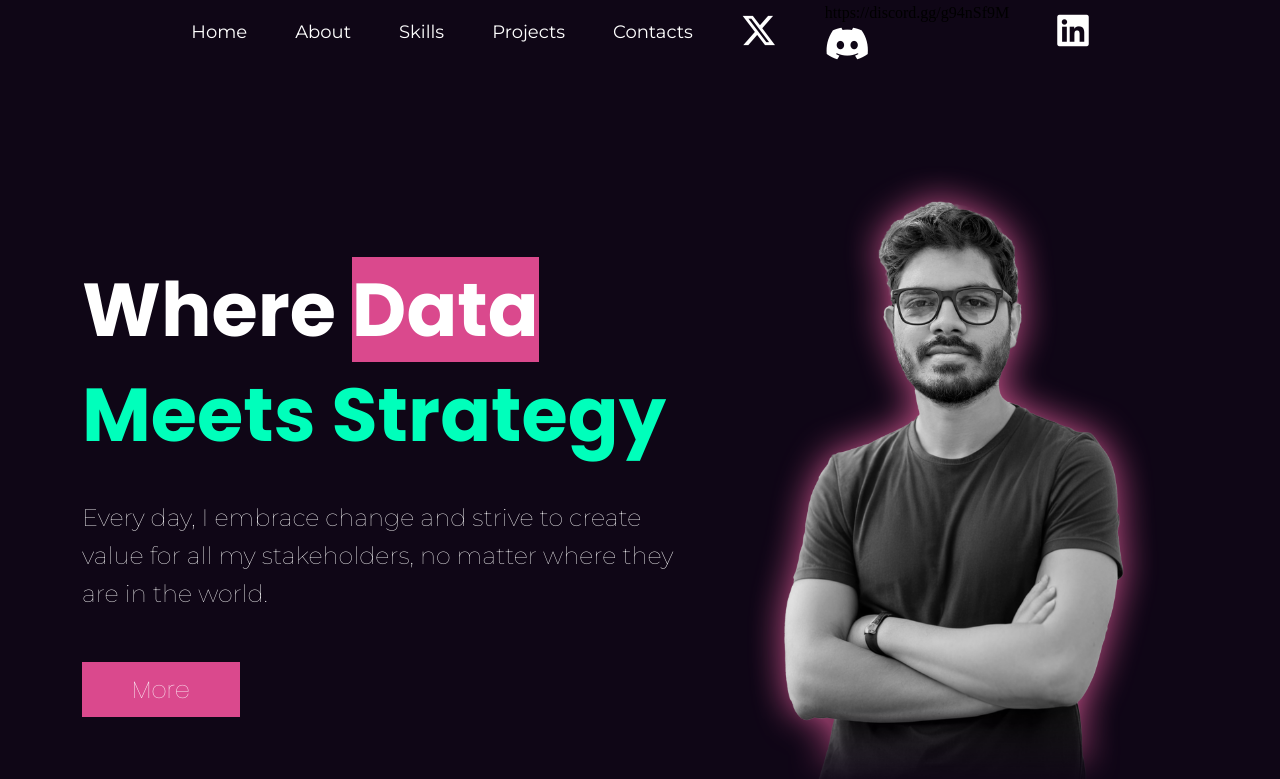
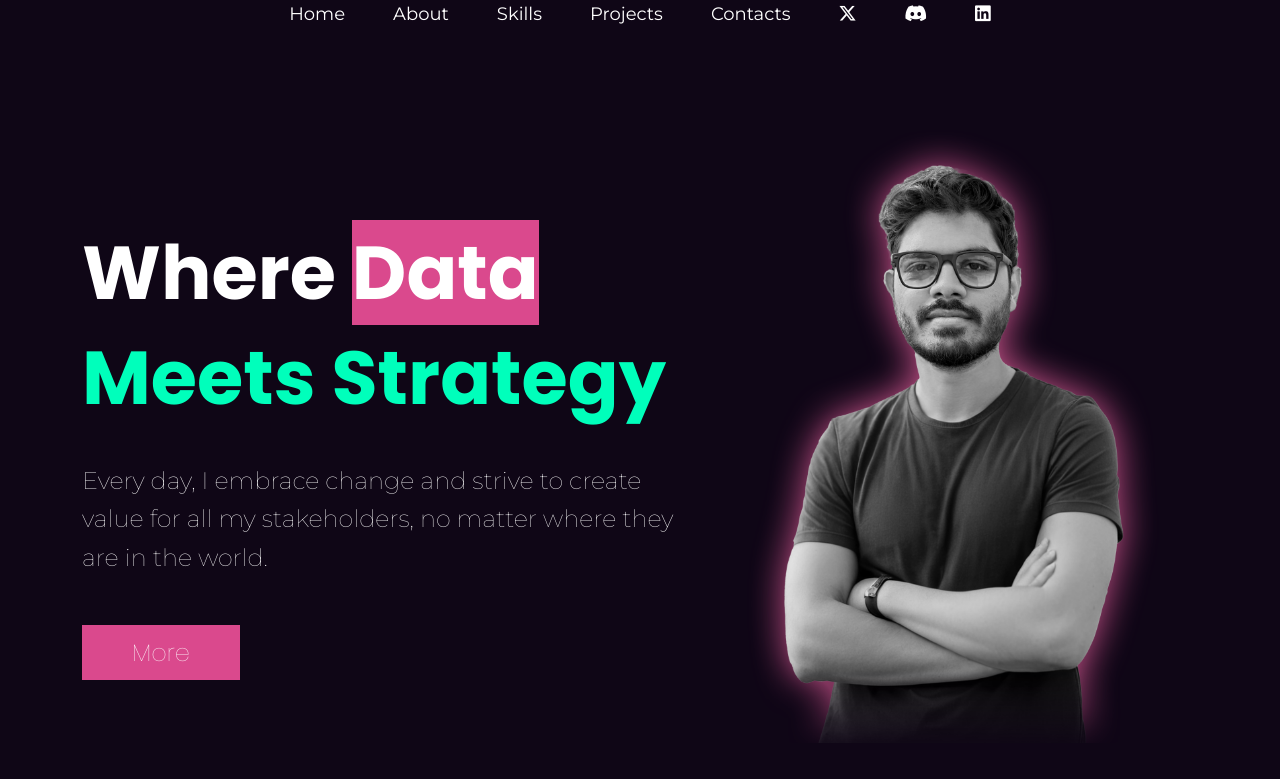
Before and after one commit to Saquib-Hazari/my_portfolio, a Flask app: page / in a window 1280 px wide. Shown: the top 779 px of the page. Run offline with Flask 3, Linux system fonts and the light colour scheme.

Commit message:
updated original

```diff
--- a/app.py
+++ b/app.py
@@ -1,42 +1,44 @@
-from flask import Flask, request, render_template, jsonify
+import os
+from flask import Flask, request, jsonify, render_template
 from flask_sqlalchemy import SQLAlchemy
 
 app = Flask(__name__)
 
-app.config['SQLALCHEMY_DATABASE_URI'] = 'postgresql://postgres:2178@localhost:5432/contact'
-app.config['SQLALCHEMY_TRACK_MODIFICATIONS'] = False
+# 🔹 Load Supabase database URL from environment variables
+DATABASE_URL = os.getenv("DATABASE_URL")
+if not DATABASE_URL:
+    raise RuntimeError("DATABASE_URL is not set. Please check your environment variables.")
+
+app.config["SQLALCHEMY_DATABASE_URI"] = DATABASE_URL
+app.config["SQLALCHEMY_TRACK_MODIFICATIONS"] = False
 
 db = SQLAlchemy(app)
 
+# 🔹 Define Contact model
 class Contact(db.Model):
     id = db.Column(db.Integer, primary_key=True)
     name = db.Column(db.String(100), nullable=False)
     email = db.Column(db.String(120), nullable=False, unique=True)
     message = db.Column(db.Text, nullable=True)
 
-    def __init__(self, name, email, message):
-        self.name = name
-        self.email = email
-        self.message = message
-
+# 🔹 Ensure database tables exist before handling requests
 with app.app_context():
     db.create_all()
 
-@app.route('/')
+@app.route("/")
 def home():
-    return render_template('index.html')
+    return render_template("index.html")
 
-@app.route('/submit', methods=['POST'])
+@app.route("/submit", methods=["POST"])
 def submit():
     data = request.json
+    name, email, message = data.get("name"), data.get("email"), data.get("message")
 
-    name = data.get('name')
-    email = data.get('email')
-    message = data.get('message')
-
+    # 🔹 Validate form data
     if not name or not email or not message:
         return jsonify({"error": "All fields are required!"}), 400
 
+    # 🔹 Insert data into the database
     new_entry = Contact(name=name, email=email, message=message)
     db.session.add(new_entry)
     db.session.commit()
--- a/static/app.js
+++ b/static/app.js
@@ -25,7 +25,7 @@ document
       message: document.getElementById("message").value,
     };
 
-    let response = await fetch("http://127.0.0.1:5000/", {
+    let response = await fetch("/submit", {
       method: "POST",
       headers: { "Content-Type": "application/json" },
       body: JSON.stringify(formData),
--- a/templates/index.html
+++ b/templates/index.html
@@ -37,18 +37,17 @@
           <li><a href="#contact">Contacts</a></li>
           <li>
             <a href="https://x.com/saquib7298"
-              ><i class="fa-brands fa-x-twitter fa-2x"></i
+              ><i class="fa-brands fa-x-twitter fa-1x"></i
             ></a>
           </li>
           <li>
-            https://discord.gg/g94nSf9M
             <a href="https://discord.gg/g94nSf9M"
-              ><i class="fa-brands fa-discord fa-2x"></i
+              ><i class="fa-brands fa-discord fa-1x"></i
             ></a>
           </li>
           <li>
             <a href="https://www.linkedin.com/in/saquib-hazari/"
-              ><i class="fa-brands fa-linkedin fa-2x"></i
+              ><i class="fa-brands fa-linkedin fa-1x"></i
             ></a>
           </li>
         </ul>
```
Also changed, not shown: vercel.json.
